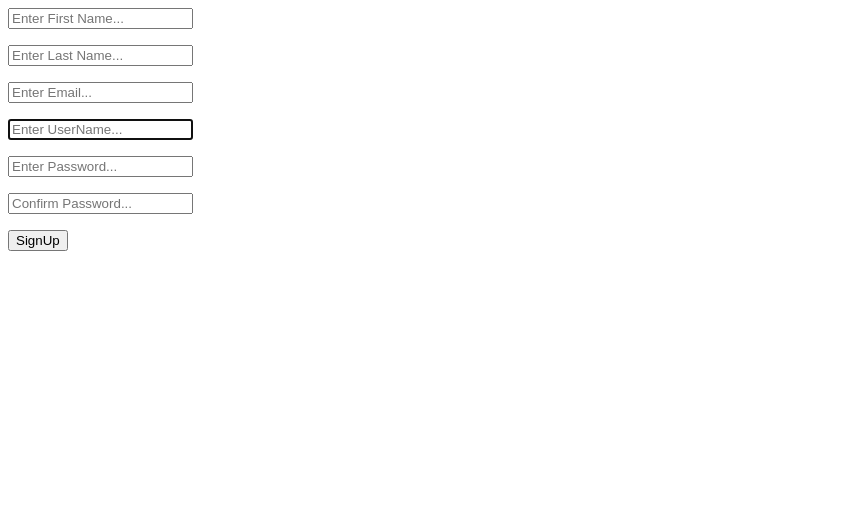
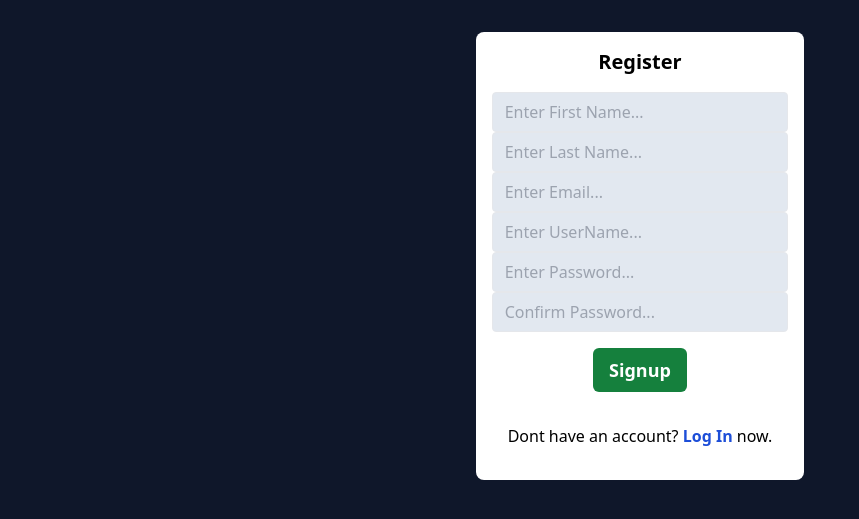
Before and after one commit to danieltsega/Django-Playground, a Django app: page /accounts/signup/ in a window 1280 px wide. Shown: the top 519 px of the page, without its empty margins (0-859 px from the left). Run offline with Django 3.2, Linux system fonts and the light colour scheme; some libraries are stand-ins or nearby versions.

Commit message:
[Fix]: Fixed the styling of the signup page

```diff
--- a/Authentication/templates/registration/signup.html
+++ b/Authentication/templates/registration/signup.html
@@ -1,5 +1,29 @@
-<form action="{% url 'signup' %}" method="POST">
-    {% csrf_token %}
-    {{form.as_p}}
-    <input type="submit" value="SignUp">
-</form>
+{% load static %}
+<!DOCTYPE html>
+<html lang="en">
+
+<head>
+    <meta charset="UTF-8">
+    <meta name="viewport" content="width=device-width, initial-scale=1.0">
+    <script src="https://cdn.tailwindcss.com"></script>
+</head>
+
+<body class="flex flex-col items-center justify-center bg-slate-900 py-8">
+    <div class="flex flex-col justify-center items-center p-4 bg-white rounded-lg">
+        <span class="flex justify-center mb-4 font-bold text-xl">Register</span>
+        <form action="{% url 'signup' %}" method="POST">
+            {% csrf_token %}
+            {{form.as_p}}
+            <div class="flex justify-center items-center p-4">
+                <input type="submit" value="Signup"
+                    class="bg-green-700 hover:bg-green-800 px-4 py-2 text-lg font-bold text-white rounded-md">
+            </div>
+            <div class="flex justify-start p-4">
+                <span class="font-medium">Dont have an account? <a href="{% url 'login' %}"
+                        class="font-bold text-blue-700">Log In</a> now.</span>
+            </div>
+        </form>
+    </div>
+</body>
+
+</html>
```
